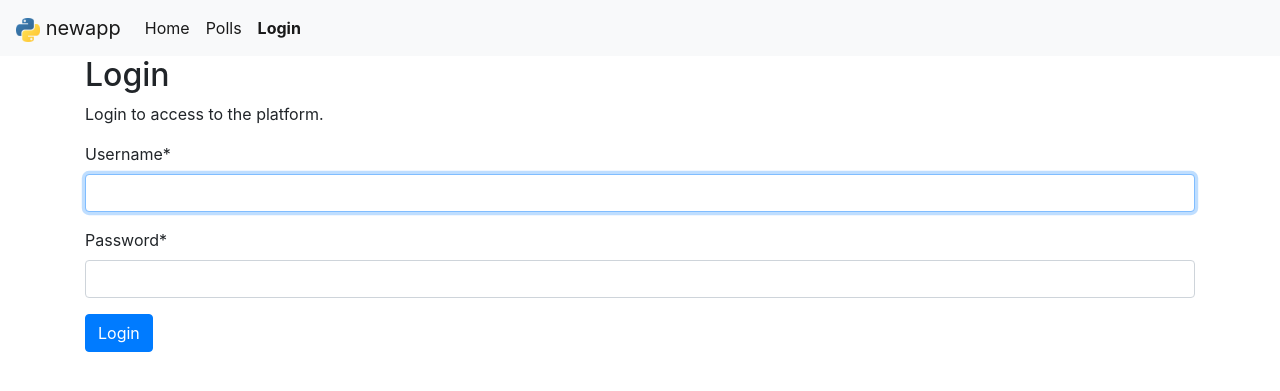
After one commit to jlandercy/newapp, a Django app: page /accounts/login/ in a window 1280 px wide. The commit adds this page. Shown: the top 391 px of the page. Run offline with Django 3.2, Linux system fonts and the light colour scheme; some libraries are stand-ins or nearby versions.

Commit message:
Login/Logout working

```diff
--- a/newapp/newapp/settings.py
+++ b/newapp/newapp/settings.py
@@ -136,3 +136,4 @@ CRISPY_TEMPLATE_PACK = 'bootstrap4'
 
 # https://wsvincent.com/django-user-authentication-tutorial-login-and-logout/
 LOGIN_REDIRECT_URL = '/'
+LOGOUT_REDIRECT_URL = '/'
--- a/newapp/newapp/urls.py
+++ b/newapp/newapp/urls.py
@@ -3,7 +3,8 @@ from django.urls import include, path
 from django.views.generic.base import TemplateView
 
 urlpatterns = [
+    path('admin/', admin.site.urls),
+    path('accounts/', include('django.contrib.auth.urls')),
     path('', TemplateView.as_view(template_name='home.html'), name='home'),
     path('polls/', include('polls.urls')),
-    path('admin/', admin.site.urls),
 ]
--- a/newapp/templates/base.html
+++ b/newapp/templates/base.html
@@ -1,6 +1,6 @@
 <!doctype html>
 <html lang="en">
-{% load static %}
+  {% load static %}
   <head>
     <meta charset="utf-8">
     <title>{% block title %}newapp{% endblock %}</title>
@@ -19,7 +19,7 @@
 
     <!-- Brand -->
     <a class="navbar-brand" href="#">
-      <img src="{% static 'polls/favicon.ico' %}" width="24" height="24" class="d-inline-block align-middle" alt="newapp">
+      <img src="{% static 'polls/favicon.ico' %}" width="24" height="24" class="d-inline-block align-middle" alt=";)">
       newapp
     </a>
 
@@ -35,21 +35,31 @@
         <li class="nav-item active"><a class="nav-link" href="{% url 'home' %}">Home</a></li>
         <li class="nav-item active"><a class="nav-link" href="{% url 'polls:index' %}">Polls</a></li>
 
+        {% if user.is_authenticated %}
         <li class="nav-item dropdown">
-          <a class="nav-link dropdown-toggle active" href="#" id="navbarDropdown" role="button" data-toggle="dropdown" aria-haspopup="true" aria-expanded="false">Account</a>
+          <a class="nav-link dropdown-toggle active" href="#" id="navbarDropdown" role="button" data-toggle="dropdown" aria-haspopup="true" aria-expanded="false">
+            <!-- <img src="" width="18" height="18" class="d-inline-block align-middle" alt=";)"> -->
+            &#10086;
+            <strong>{{ user.username }}</strong>
+          </a>
           <div class="dropdown-menu" aria-labelledby="navbarDropdown">
-            <a class="dropdown-item" href="{% url 'home' %}">Users</a>
-            <div class="dropdown-divider"></div>
-            <span class="dropdown-item disabled">Logout</span>
+              <div class="dropdown-divider"></div>
+              <a class="dropdown-item" href="{% url 'logout' %}">Logout</a>
           </div>
         </li>
+        {% else %}
+        <li class="nav-item active"><a class="nav-link" href="{% url 'login' %}"><strong>Login</strong></a></li>
+        {% endif %}
 
       </ul>
     </div>
   </nav>
 
   <!-- Content -->
-  <div class="container">{% block content %}{% endblock %}</div>
+  <div class="container">
+    {% if user.is_authenticated %}{% endif %}
+    {% block content %}{% endblock %}
+  </div>
 
   <!-- Bootstrap -->
   <script src="https://code.jquery.com/jquery-3.2.1.slim.min.js" integrity="sha384-KJ3o2DKtIkvYIK3UENzmM7KCkRr/rE9/Qpg6aAZGJwFDMVNA/GpGFF93hXpG5KkN" crossorigin="anonymous"></script>
--- a/newapp/templates/home.html
+++ b/newapp/templates/home.html
@@ -7,6 +7,8 @@
 {% block content %}
 
 <h1>Welcome home</h1>
+
+
 <p>Welcome to this new application.</p>
 
 {% endblock %}
--- /dev/null
+++ b/newapp/templates/registration/login.html
@@ -0,0 +1,18 @@
+{% extends 'base.html' %}
+
+{% load crispy_forms_tags %}
+
+{% block title %}Login | newapp{% endblock %}
+
+{% block content %}
+<h2>Login</h2>
+<p>Login to access to the platform.</p>
+
+<form method="post" action=".">
+  {% csrf_token %}
+  {{ form|crispy }}
+  <input type="submit" class="btn btn-primary" value="Login" />
+  <input type="hidden" name="next" value="{{ next }}" />
+</form>
+
+{% endblock %}
```
